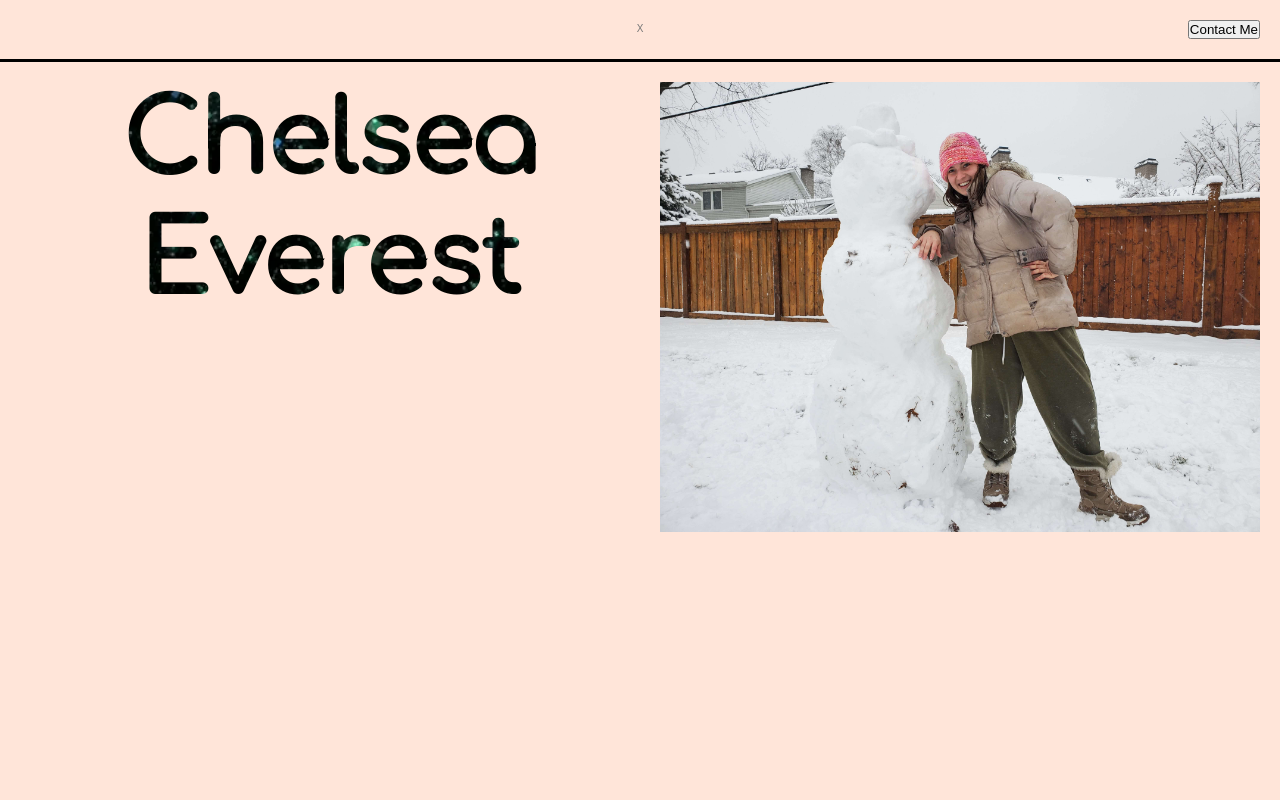
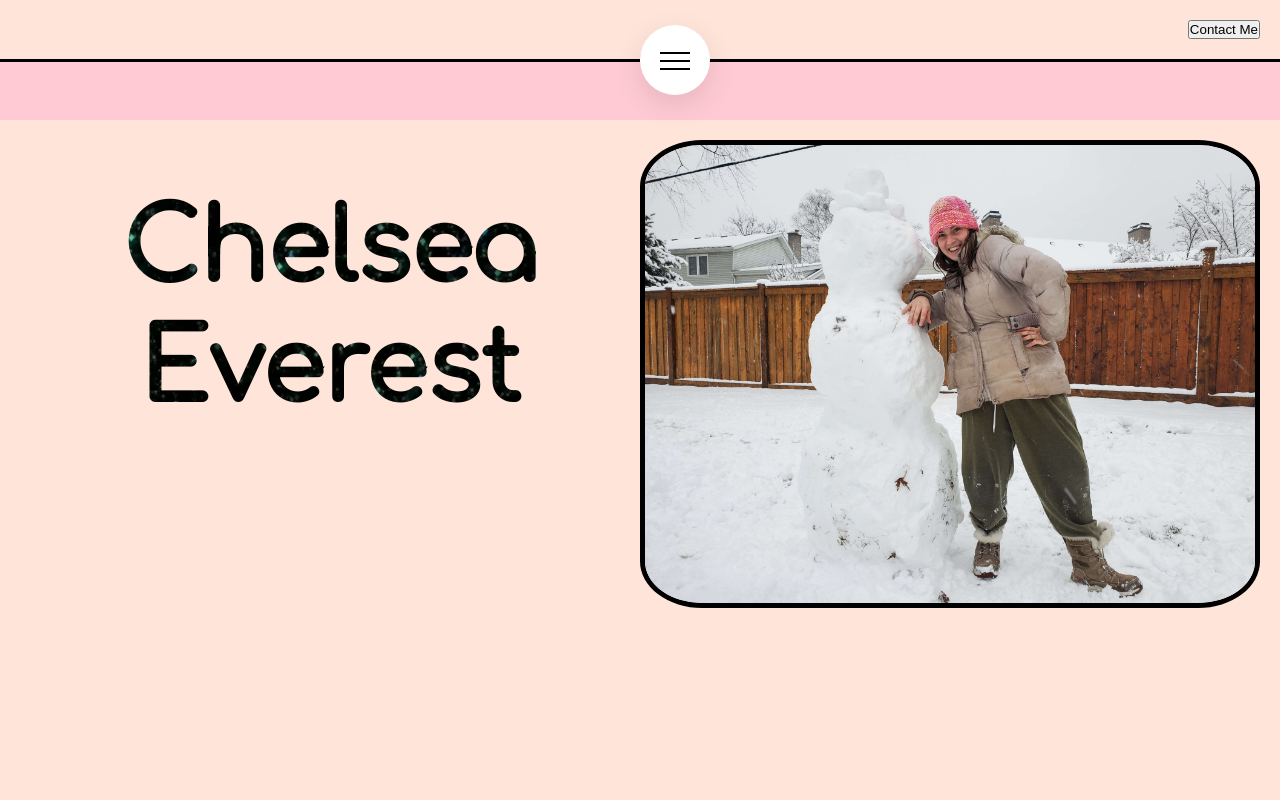
Before and after one commit to everest787/website, a React (Create React App) app: page / in a window 1280 px wide. Shown: the top 800 px of the page. Built offline with nearby package versions, Linux system fonts and the light colour scheme.

Commit message:
Setting up the navigation button

```diff
--- a/src/pages/Home.js
+++ b/src/pages/Home.js
@@ -2,7 +2,7 @@ import snowmanPicture from '../img/Snowman.jpg';
 
 function Home() {
   return (
-    <div className="container__home">
+    <div className="container container__home">
       <main className="personal">
         <h1 className="personal__name">
           Chelsea Everest
--- a/src/pages/Layout.js
+++ b/src/pages/Layout.js
@@ -13,10 +13,27 @@ function Layout() {
   }
   return (
     <>
-    <div className="container__header">
+    <div className="container container__header">
       <header className="header">
         <div className="header__navigation">
-          X
+          <input type="checkbox" className="navigation__checkbox" id="navi-toggle" />
+          <label htmlFor="navi-toggle" className="navigation__button">
+            <span className="navigation__icon">&nbsp;</span>
+          </label>
+          <div className="navigation__background">&nbsp;</div>
+          <nav className="navigation__nav">
+            <ul className="navigation__list">
+              <li className="navigation__item">
+                <button onClick={navigateHome}>Home</button>
+              </li>
+              <li className="navigation__item">
+                <button onClick={navigateAboutMe}>About Me</button>
+              </li>
+              <li className="navigation__item">
+                <button onClick={navigateProjects}>Projects</button>
+              </li>
+            </ul>
+          </nav>
         </div>
         <button className="header__contact">Contact Me</button>
       </header>
--- a/src/sass/base/_base.scss
+++ b/src/sass/base/_base.scss
@@ -18,15 +18,17 @@ body {
 }
 
 .container {
-    width: 96vw;
+    width: 100%;
     margin: 0 auto;
-    display: grid;
 
     &__header {
         grid-template-rows: 10rem;
         grid-template-columns: 40vw 45vw;
         background-color: $color-secondary;
         border-bottom: 3px solid black;
+        position: fixed;
+        width: 100%;
+        top: 0;
 
     }
 
--- /dev/null
+++ b/src/sass/layout/_navigation.scss
@@ -0,0 +1,116 @@
+.navigation {
+
+    &__checkbox {
+        display: none;
+
+    }
+    &__button {
+        background-color: white;
+        height: 7rem;
+        width: 7rem;
+        position: fixed;
+
+        top: 2.5rem;
+        border-radius: 50%;
+        z-index: 2000;
+        box-shadow: 0 1rem 3rem rgba(black, .1);
+        text-align: center;
+        cursor: pointer;
+
+
+    }
+    &__background {
+        height: 6rem;
+        width: 6rem;
+        border-radius: 50%;
+        position: fixed;
+        top: 3rem;
+        background-image: radial-gradient($color-primary, $color-tertiary);
+        z-index: 1000;
+
+        transition: transform 2s cubic-bezier(0.16, 1, 0.3, 1);
+    }
+    &__nav {
+        height: 100vh;
+        position: fixed;
+        top: 0;
+        z-index: 1500;
+
+        opacity: 0;
+        width: 0;
+        transition: opacity .8s;
+
+    }
+    &__list {
+        position: absolute;
+        top: 50%;
+        transform: translate(-50%, -50%);
+        list-style: none;
+        text-align: center;
+
+    }
+    &__item {
+        margin: 2rem;
+
+    }
+
+    &__checkbox:checked ~ &__background {
+        transform: scale(35);
+    }
+
+    &__checkbox:checked ~ &__nav {
+        opacity: 1;
+        width: 100%;
+    }
+
+    &__icon {
+        position: relative;
+        margin-top: 3.5rem;
+
+        &,
+        &::before,
+        &::after {
+            width: 3rem;
+            height: 2px;
+            background-color: black;
+            display: inline-block;
+
+        }
+
+        &::before,
+        &::after {
+            content: "";
+            position: absolute;
+            left: 0;
+            transition: all .2s;
+
+        }
+        &::before {
+            top: -.8rem;
+        }
+        &::after {
+            top: .8rem;
+        }
+    }
+
+    &__button:hover &__icon::before {
+        top: -1rem;
+    }
+    &__button:hover &__icon::after {
+        top: 1rem;
+    }
+
+    &__checkbox:checked + &__button &__icon {
+        transform: translateY(-1rem);
+    }
+    &__checkbox:checked + &__button &__icon::before {
+        top: 0;
+        transform-origin: center;
+        transform:rotate(60deg) translate(.7rem, 1.3rem);
+    }
+    &__checkbox:checked + &__button &__icon::after {
+        top: 0;
+        transform-origin: center;
+        transform:rotate(-60deg) translate(-.8rem, 1.2rem);
+    }
+}
--- a/src/sass/main.scss
+++ b/src/sass/main.scss
@@ -18,5 +18,6 @@
 
 @import "layout/footer";
 @import "layout/header";
+@import "layout/navigation";
 
 @import "pages/home";
--- a/src/sass/pages/_home.scss
+++ b/src/sass/pages/_home.scss
@@ -5,16 +5,18 @@
     grid-template-columns: repeat(2, 1fr);
     padding: 2rem 2rem;
     height: 1000px;
+    margin-top: 12rem;
 
     &__photo {
         grid-column: 2 / 3;
         width: 100%;
-        padding-left: 2rem;
-        padding-bottom: 2rem;
         display: block;
+        border: .5rem solid black;
+        border-radius: 10%;
     }
 
     &__name {
+        padding: 5rem;
         font-family: 'Comfortaa';
         font-size: 10rem;
         text-align: center;
```
